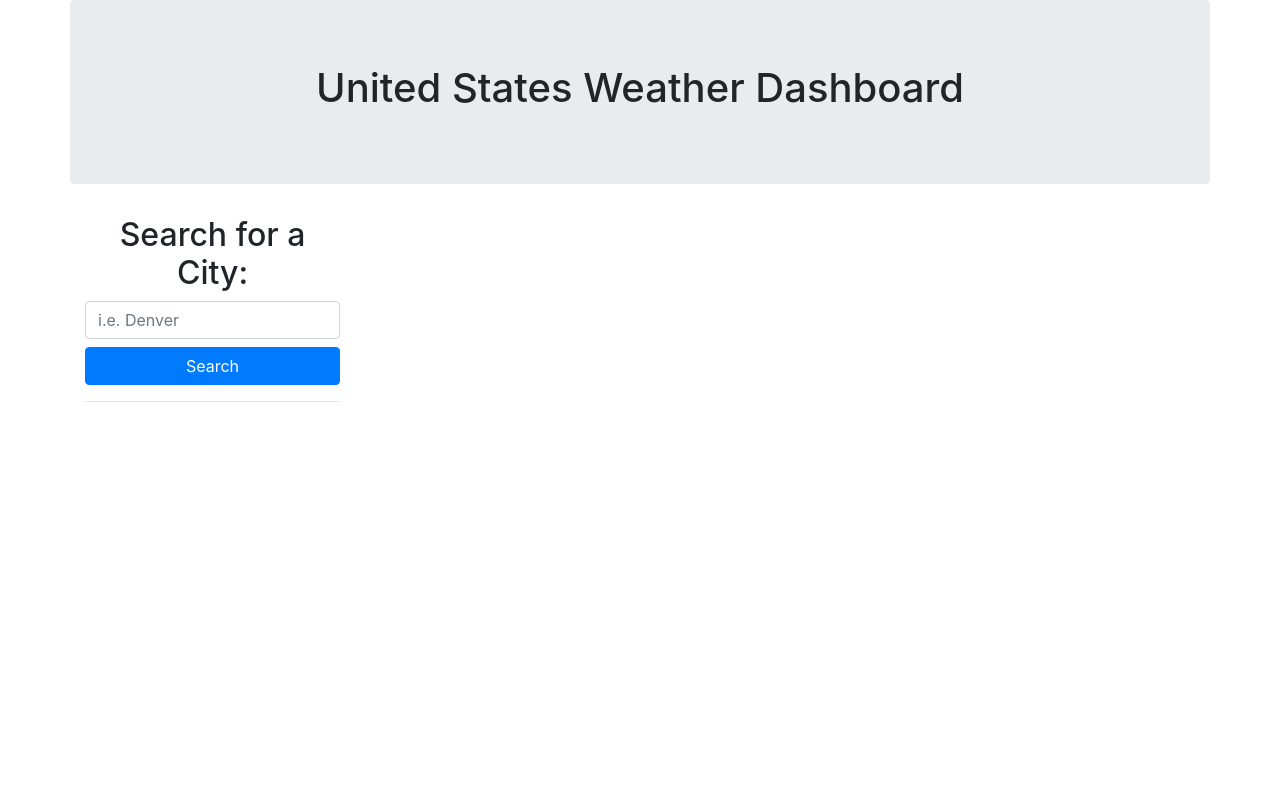
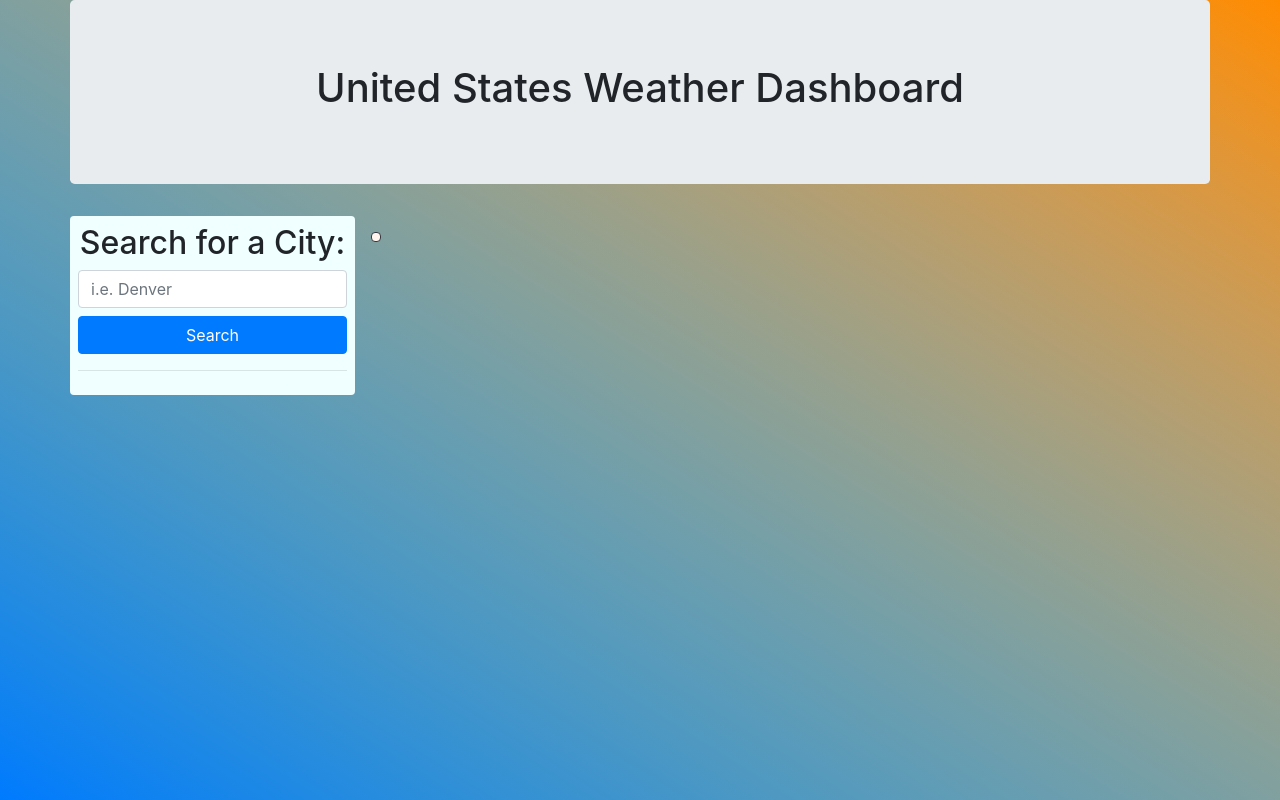
Before and after one commit to azwethinkweizkd/US-Weather-Tracker-Dashboard, a plain HTML site: page index.html in a window 1280 px wide. Drawn offline with nearby package versions, Linux system fonts and the light colour scheme.

Commit message:
Some css styling

```diff
--- a/assets/css/style.css
+++ b/assets/css/style.css
@@ -1,10 +1,43 @@
+body {
+	height: 100vh;
+	background: linear-gradient(to top right, #007bff, transparent),
+		linear-gradient(to bottom left, #ff8c00, transparent),
+		linear-gradient(to top right, #ffff00, transparent);
+	overflow-x: hidden;
+	background-attachment: fixed;
+}
+
+.container {
+	z-index: 99;
+}
 .currentDay {
 	border: 2px solid black;
 }
+
 header {
 	width: 100%;
 }
 
-.searchedCities {
+#sideForm {
+	background-color: azure;
+	padding: 8px;
 	height: fit-content;
 }
+
+#title {
+	background-color: seashell;
+	width: fit-content;
+	padding: 4px;
+	margin-left: 1px;
+}
+
+#searchedCities {
+	height: fit-content;
+}
+
+#currentDay {
+	background-color: azure;
+}
+.col-2 {
+	background-color: azure;
+}
--- a/index.html
+++ b/index.html
@@ -34,7 +34,7 @@
 			</div>
 
 			<div class="row develop" id="body">
-				<div id="sideForm" class="col-3 develop">
+				<div id="sideForm" class="col-3 develop rounded">
 					<h2 class="text-center">Search for a City:</h2>
 					<!-- <div class="row"> -->
 					<input
@@ -53,7 +53,7 @@
 				</div>
 				<div id="mainDisplay" class="col-9 develop">
 					<div class="col-12" id="currentDay"></div>
-					<div class="row mb-3" id="title"></div>
+					<div class="row my-3 border border-dark rounded" id="title"></div>
 					<div class="container">
 						<div class="row justify-content-between">
 							<div class="col-2" id="day1"></div>
```
